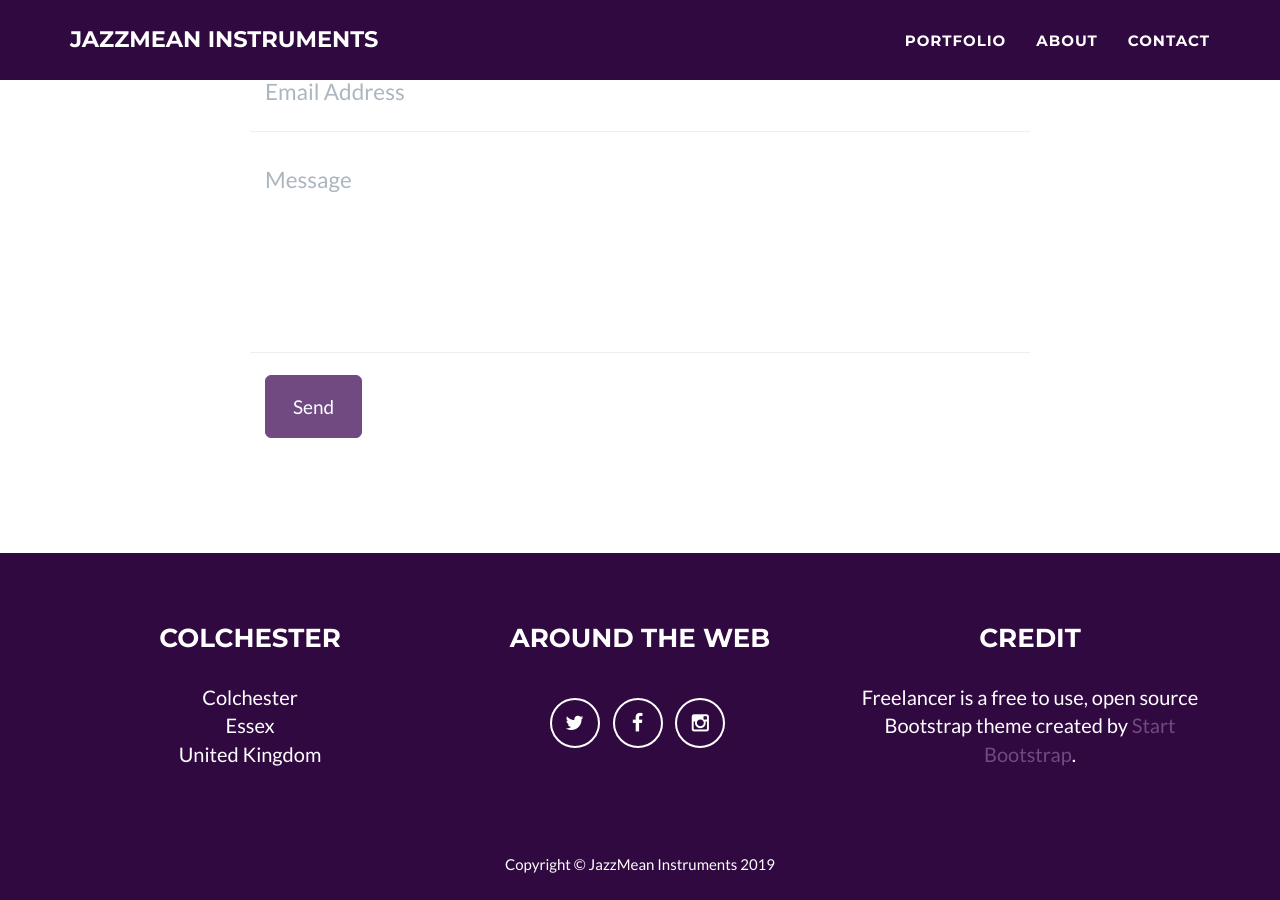
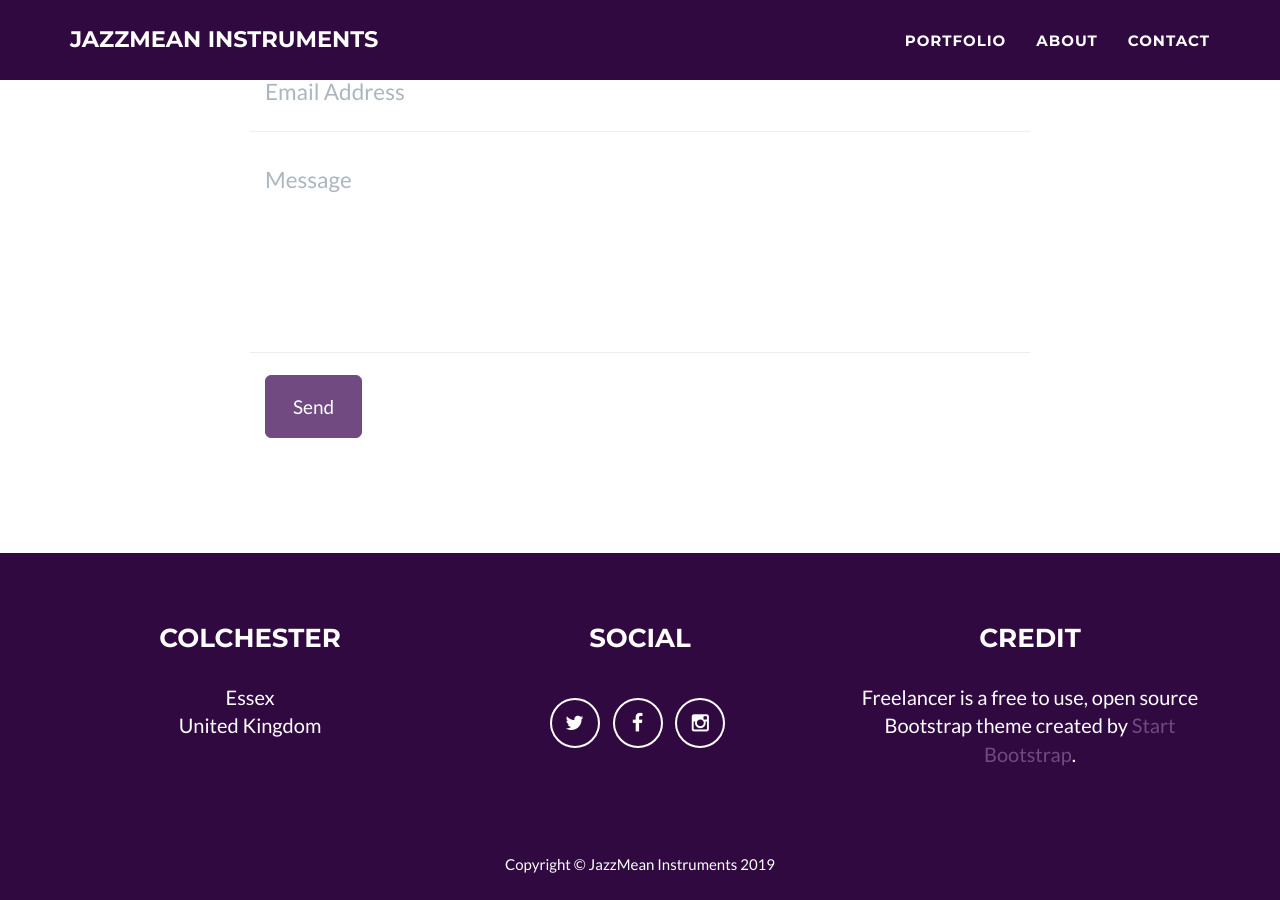
Before and after one commit to jazzmeaninstruments/jazzmeaninstruments.github.io, a Jekyll site: the page built from index.html, in a window 1280 px wide and 900 px high, scrolled down 2826 px. Built offline with Jekyll 4.4.1, drawn with Linux system fonts in a browser that asks for light colours.

Commit message:
minor tweaks to content

```diff
--- a/_config.yml
+++ b/_config.yml
@@ -35,7 +35,7 @@ color:
 footer:
   copyright: JazzMean Instruments
   location: Colchester
-  social: Around the Web
+  social: Social
   credits: Credit
 
 # Social networks usernames (many more available: google-plus, flickr, dribbble, pinterest, instagram, tumblr, linkedin, etc.)
@@ -49,7 +49,6 @@ social:
 
 # Postal address (add as many lines as necessary)
 address:
-  - line: Colchester
   - line: Essex
   - line: United Kingdom
 
```
